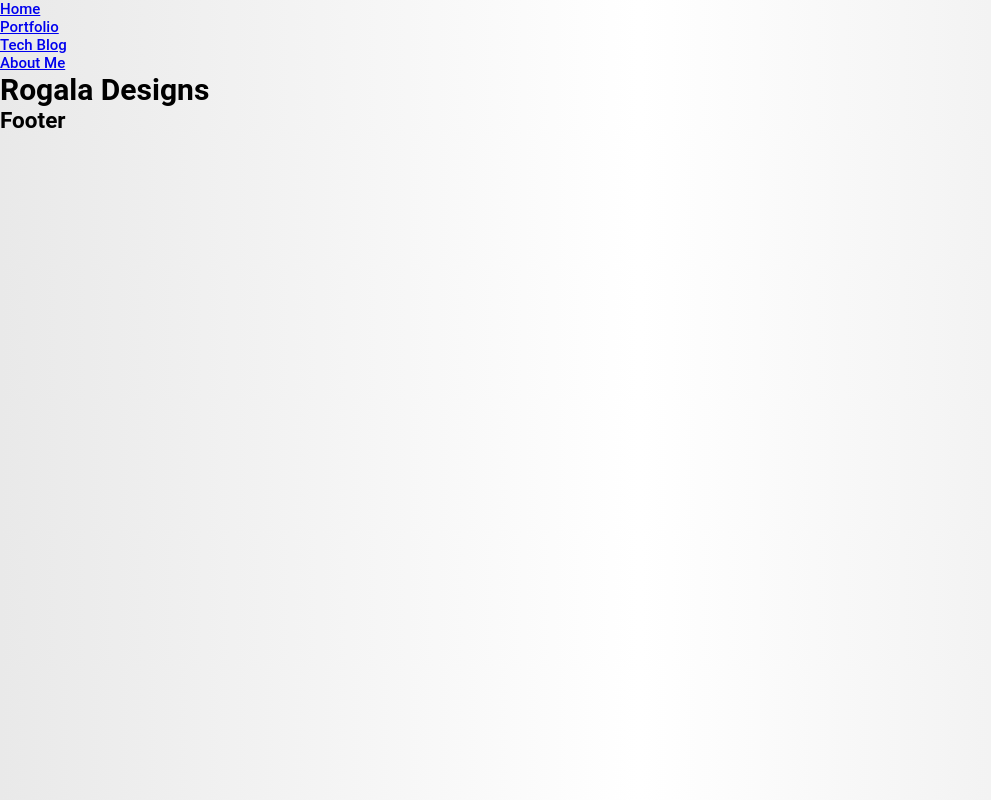
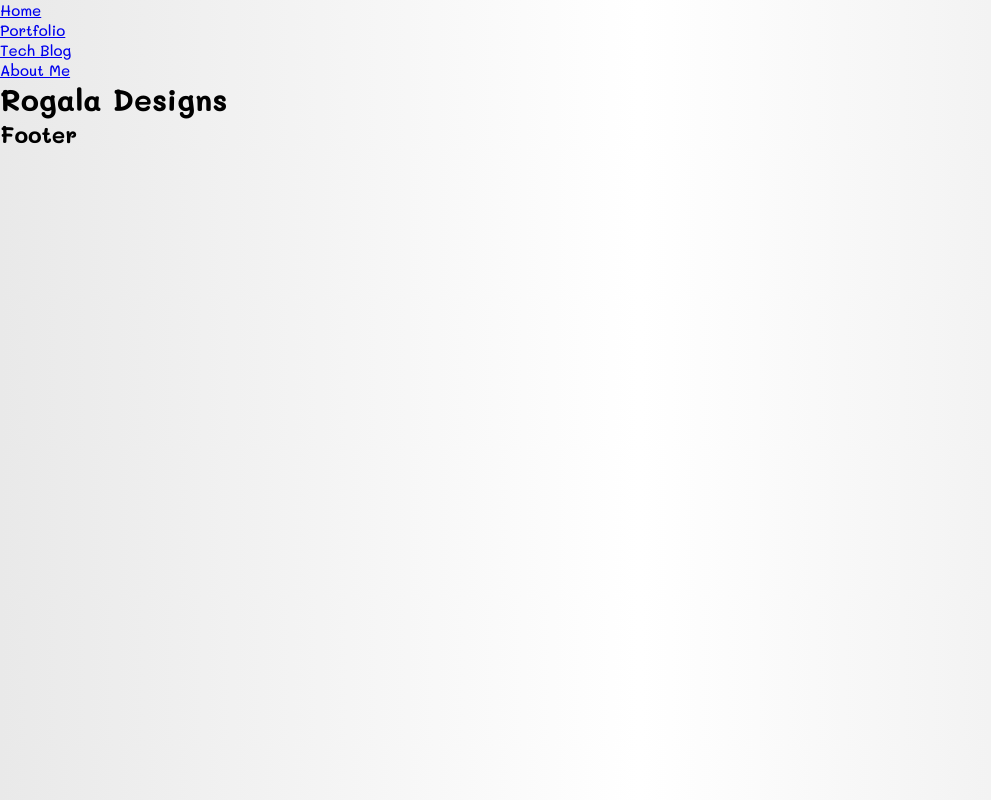
Before and after one commit to ARogala/rogala-designs, a Gatsby site: page / in a window 1280 px wide. Shown: the whole page, without its empty margins (0-991 px from the left). Built offline with nearby package versions, Linux system fonts and the light colour scheme; Gatsby itself is replaced by a stand-in of ours.

Commit message:
add head meta data and query to layout

```diff
--- a/src/components/layout.js
+++ b/src/components/layout.js
@@ -1,11 +1,37 @@
 import React from 'react';
-import { Link } from 'gatsby';
+import { StaticQuery, Link, graphql } from 'gatsby';
+import { Helmet } from 'react-helmet';
+
+import icon from '../img/tabIcon.png';
 
 import '../styles/main.scss';
 
-function Layout({children}) {
-	return (
+export default ({children}) => (
+	<StaticQuery
+		query={graphql`
+			query {
+				site {
+					siteMetadata {
+						title
+						description
+					}
+				}
+			}
+		`}
+		render={data => (
 			<div>
+				<Helmet>
+					<html lang="en" />
+					<meta charSet="utf-8" />
+					<title>{data.site.siteMetadata.title}</title>
+					<meta name="description" content={data.site.siteMetadata.description} />
+					<meta name="theme-color" content=""/>
+
+		  			<meta name="robots" content="noindex, nofollow, noarchive" />
+
+		  			<link rel="shortcut icon" href={icon} />
+		  			<link href="https://fonts.googleapis.com/css?family=Mali:500,700" rel="stylesheet" />
+				</Helmet>
 				<header>
 					<ul>
 						<li>
@@ -27,7 +53,6 @@ function Layout({children}) {
 					<h2>Footer</h2>
 				</footer>
 			</div>
+		)}
+	/>
 );
-}
-
-export default Layout;
--- a/src/styles/_base.scss
+++ b/src/styles/_base.scss
@@ -29,7 +29,7 @@ body {
   box-sizing: border-box;
 
   font-size: $default-font-size;
-  font-family: 'Roboto', sans-serif;
+  font-family: 'Mali', sans-serif;
   font-weight: 500;
   //background: $main-color;
 
```
Lines whose indentation alone changed are shown as unchanged.
